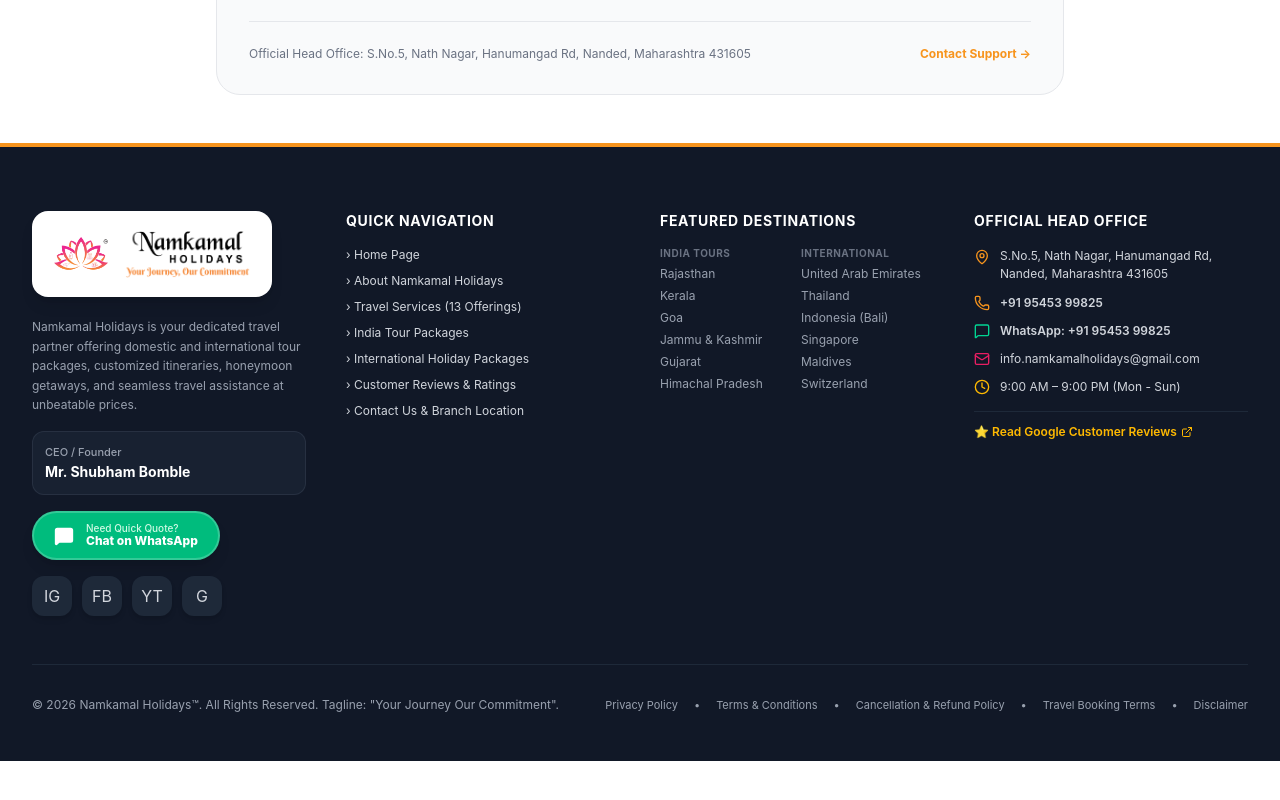
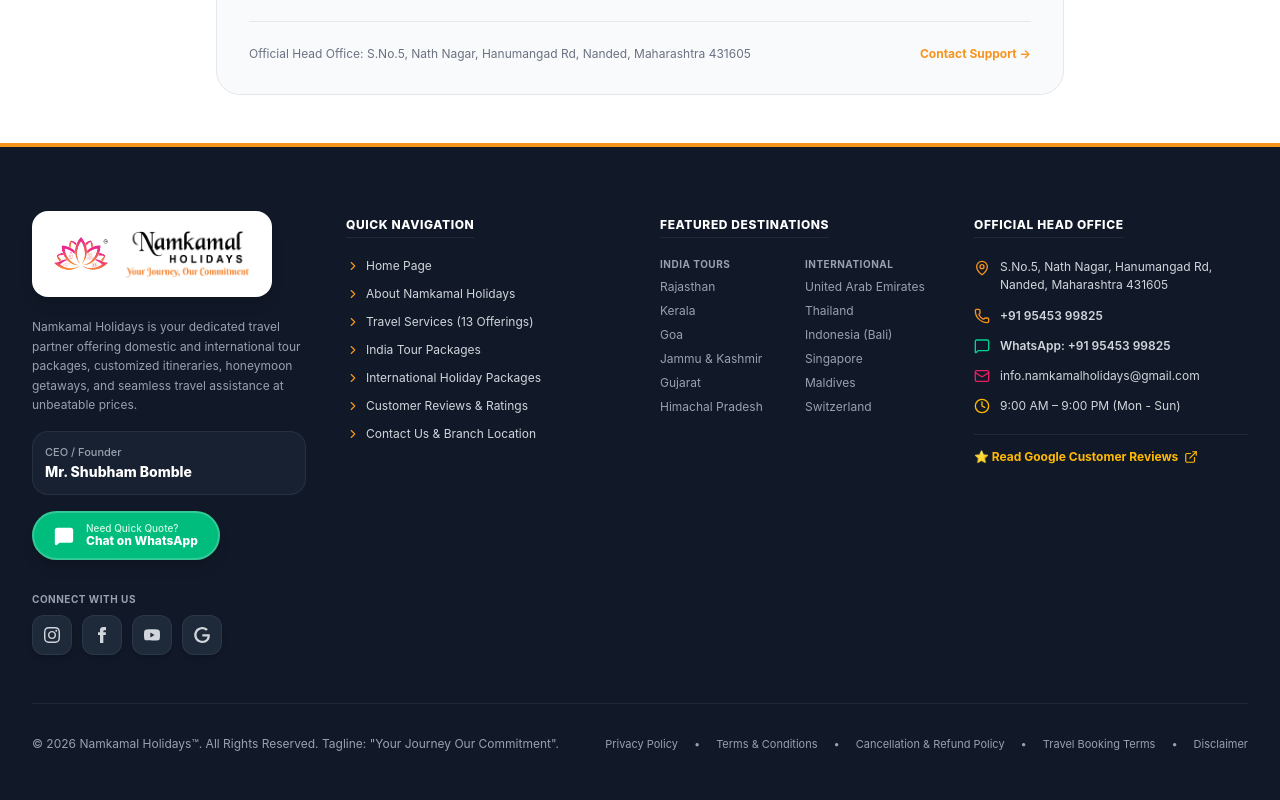
Before and after one commit to blazecodeprakhar/namkamal-holidays, a React (Vite) app: page /disclaimer in a window 1280 px wide. Shown: the part 787-1587 px from the top of the page. Before the commit the page ends 1548 px from the top, so only its background shows below. Built offline with nearby package versions, Linux system fonts and the light colour scheme.

Commit message:
Upgrade footer social media buttons to official high-res brand icons and perfect grid alignments

```diff
--- a/src/components/Footer.tsx
+++ b/src/components/Footer.tsx
@@ -1,6 +1,6 @@
 import React from 'react';
 import { Link } from 'react-router-dom';
-import { MapPin, Phone, Mail, Clock, MessageSquare, ExternalLink } from 'lucide-react';
+import { MapPin, Phone, Mail, Clock, MessageSquare, ExternalLink, ChevronRight } from 'lucide-react';
 import { COMPANY_INFO } from '../data/companyData';
 import { DOMESTIC_DESTINATIONS, INTERNATIONAL_DESTINATIONS } from '../data/destinations';
 
@@ -14,6 +14,7 @@
         <div className="grid grid-cols-1 md:grid-cols-2 lg:grid-cols-4 gap-10 pb-12 border-b border-gray-800">
 
           {/* Col 1: Brand & Founder */}
+          <div className="flex flex-col justify-between space-y-4">
             <div>
               <Link
                 to="/"
@@ -37,9 +38,9 @@
                 Namkamal Holidays is your dedicated travel partner offering domestic and international tour packages, customized itineraries, honeymoon getaways, and seamless travel assistance at unbeatable prices.
               </p>
 
-            <div className="bg-gray-800/60 p-3 rounded-xl border border-gray-700/50 mb-4">
+              <div className="bg-gray-800/60 p-3 rounded-2xl border border-gray-700/50 mb-4">
                 <span className="text-[11px] text-gray-400 block font-medium">CEO / Founder</span>
-              <span className="text-sm font-bold text-white flex items-center gap-1.5 mt-0.5">
+                <span className="text-sm font-extrabold text-white flex items-center gap-1.5 mt-0.5">
                   {COMPANY_INFO.founder}
                 </span>
               </div>
@@ -57,87 +58,110 @@
                   <span className="text-xs font-extrabold leading-tight">Chat on WhatsApp</span>
                 </div>
               </a>
+            </div>
 
-            {/* Social Media Channels */}
+            {/* Premium Social Media Icons Row */}
+            <div>
+              <span className="text-[10px] font-bold uppercase tracking-wider text-gray-400 block mb-2">Connect With Us</span>
               <div className="flex items-center gap-2.5">
+                {/* Instagram */}
                 <a
                   href={COMPANY_INFO.socials.instagram}
                   target="_blank"
                   rel="noopener noreferrer"
                   aria-label="Follow Namkamal Holidays on Instagram"
-                className="w-10 h-10 rounded-xl bg-gray-800 hover:bg-gradient-to-r hover:from-[#F7941D] hover:to-[#E91E63] text-gray-300 hover:text-white flex items-center justify-center transition-all duration-300 hover-lift hover:scale-110 shadow-md"
+                  title="Instagram @namkamal_holidays"
+                  className="w-10 h-10 rounded-xl bg-gray-800 border border-gray-700/60 hover:border-pink-500 hover:bg-gradient-to-tr hover:from-purple-600 hover:via-pink-500 hover:to-amber-500 text-gray-300 hover:text-white flex items-center justify-center transition-all duration-300 hover-lift hover:scale-110 shadow-md group"
                 >
-                IG
+                  <svg className="w-4 h-4 fill-current" viewBox="0 0 24 24">
+                    <path d="M12 2.163c3.204 0 3.584.012 4.85.07 3.252.148 4.771 1.691 4.919 4.919.058 1.265.069 1.645.069 4.849 0 3.205-.012 3.584-.069 4.849-.149 3.225-1.664 4.771-4.919 4.919-1.266.058-1.644.07-4.85.07-3.204 0-3.584-.012-4.849-.07-3.26-.149-4.771-1.699-4.919-4.92-.058-1.265-.07-1.644-.07-4.849 0-3.204.013-3.583.07-4.849.149-3.227 1.664-4.771 4.919-4.919 1.266-.057 1.645-.069 4.849-.069zm0-2.163c-3.259 0-3.667.014-4.947.072-4.358.2-6.78 2.618-6.98 6.98-.059 1.281-.073 1.689-.073 4.948 0 3.259.014 3.668.072 4.948.2 4.358 2.618 6.78 6.98 6.98 1.281.058 1.689.072 4.948.072 3.259 0 3.668-.014 4.948-.072 4.354-.2 6.782-2.618 6.979-6.98.059-1.28.073-1.689.073-4.948 0-3.259-.014-3.667-.072-4.947-.196-4.354-2.617-6.78-6.979-6.98-1.281-.059-1.69-.073-4.949-.073zm0 5.838c-3.403 0-6.162 2.759-6.162 6.162s2.759 6.163 6.162 6.163 6.162-2.759 6.162-6.163c0-3.403-2.759-6.162-6.162-6.162zm0 10.162c-2.209 0-4-1.79-4-4 0-2.209 1.791-4 4-4s4 1.791 4 4c0 2.21-1.791 4-4 4zm6.406-11.845c-.796 0-1.441.645-1.441 1.44s.645 1.44 1.441 1.44c.795 0 1.439-.645 1.439-1.44s-.644-1.44-1.439-1.44z"/>
+                  </svg>
                 </a>
+
+                {/* Facebook */}
                 <a
                   href={COMPANY_INFO.socials.facebook}
                   target="_blank"
                   rel="noopener noreferrer"
                   aria-label="Follow Namkamal Holidays on Facebook"
-                className="w-10 h-10 rounded-xl bg-gray-800 hover:bg-[#F7941D] text-gray-300 hover:text-white flex items-center justify-center transition-all duration-300 hover-lift hover:scale-110 shadow-md"
+                  title="Facebook Page"
+                  className="w-10 h-10 rounded-xl bg-gray-800 border border-gray-700/60 hover:border-blue-500 hover:bg-[#1877F2] text-gray-300 hover:text-white flex items-center justify-center transition-all duration-300 hover-lift hover:scale-110 shadow-md group"
                 >
-                FB
+                  <svg className="w-4 h-4 fill-current" viewBox="0 0 24 24">
+                    <path d="M9 8H6v4h3v12h5V12h3.642L18 8h-4V6.333C14 5.374 14.5 5 15.5 5H18V0h-3.808C10.592 0 9 1.583 9 4.615V8z"/>
+                  </svg>
                 </a>
+
+                {/* YouTube */}
                 <a
                   href={COMPANY_INFO.socials.youtube}
                   target="_blank"
                   rel="noopener noreferrer"
                   aria-label="Subscribe to Namkamal Holidays YouTube Channel"
-                className="w-10 h-10 rounded-xl bg-gray-800 hover:bg-red-600 text-gray-300 hover:text-white flex items-center justify-center transition-all duration-300 hover-lift hover:scale-110 shadow-md"
+                  title="YouTube Channel"
+                  className="w-10 h-10 rounded-xl bg-gray-800 border border-gray-700/60 hover:border-red-500 hover:bg-[#FF0000] text-gray-300 hover:text-white flex items-center justify-center transition-all duration-300 hover-lift hover:scale-110 shadow-md group"
                 >
-                YT
+                  <svg className="w-4 h-4 fill-current" viewBox="0 0 24 24">
+                    <path d="M23.498 6.186a3.016 3.016 0 0 0-2.122-2.136C19.505 3.545 12 3.545 12 3.545s-7.505 0-9.377.505A3.017 3.017 0 0 0 .502 6.186C0 8.07 0 12 0 12s0 3.93.502 5.814a3.016 3.016 0 0 0 2.122 2.136c1.871.505 9.376.505 9.376.505s7.505 0 9.377-.505a3.015 3.015 0 0 0 2.122-2.136C24 15.93 24 12 24 12s0-3.93-.502-5.814zM9.545 15.568V8.432L15.818 12l-6.273 3.568z"/>
+                  </svg>
                 </a>
+
+                {/* Google Reviews Profile */}
                 <a
                   href={COMPANY_INFO.socials.googleBusiness}
                   target="_blank"
                   rel="noopener noreferrer"
                   aria-label="Visit Namkamal Holidays on Google Business Profile"
-                className="w-10 h-10 rounded-xl bg-gray-800 hover:bg-emerald-600 text-gray-300 hover:text-white flex items-center justify-center transition-all duration-300 hover-lift hover:scale-110 shadow-md"
+                  title="Google Business Reviews"
+                  className="w-10 h-10 rounded-xl bg-gray-800 border border-gray-700/60 hover:border-amber-400 hover:bg-gradient-to-r hover:from-[#F7941D] hover:to-[#E91E63] text-gray-300 hover:text-white flex items-center justify-center transition-all duration-300 hover-lift hover:scale-110 shadow-md group"
                 >
-                G
+                  <svg className="w-4 h-4 fill-current" viewBox="0 0 24 24">
+                    <path d="M12.48 10.92v3.28h7.84c-.24 1.84-.853 3.187-1.787 4.133-1.147 1.147-2.933 2.4-6.053 2.4-4.827 0-8.6-3.893-8.6-8.72s3.773-8.72 8.6-8.72c2.6 0 4.507 1.027 5.907 2.347l2.307-2.307C18.747 1.44 16.013 0 12.48 0 5.867 0 .307 5.387.307 12s5.56 12 12.173 12c3.573 0 6.267-1.173 8.373-3.36 2.16-2.16 2.84-5.213 2.84-7.667 0-.76-.053-1.467-.173-2.053H12.48z"/>
+                  </svg>
                 </a>
+              </div>
             </div>
           </div>
 
           {/* Col 2: Quick Links & Services */}
           <div>
-            <h3 className="text-sm font-bold text-white uppercase tracking-wider mb-4 text-[#F7941D]">
+            <h3 className="text-xs font-extrabold text-white uppercase tracking-wider mb-5 text-[#F7941D] pb-1 border-b border-gray-800 inline-block">
               Quick Navigation
             </h3>
-            <ul className="space-y-2.5 text-xs">
+            <ul className="space-y-3 text-xs">
               <li>
-                <Link to="/" className="hover:text-[#F7941D] transition-colors flex items-center gap-1.5">
-                  › Home Page
+                <Link to="/" className="hover:text-[#F7941D] transition-colors flex items-center gap-1.5 group">
+                  <ChevronRight className="w-3.5 h-3.5 text-[#F7941D] group-hover:translate-x-1 transition-transform" /> Home Page
                 </Link>
               </li>
               <li>
-                <Link to="/about" className="hover:text-[#F7941D] transition-colors flex items-center gap-1.5">
-                  › About Namkamal Holidays
+                <Link to="/about" className="hover:text-[#F7941D] transition-colors flex items-center gap-1.5 group">
+                  <ChevronRight className="w-3.5 h-3.5 text-[#F7941D] group-hover:translate-x-1 transition-transform" /> About Namkamal Holidays
                 </Link>
               </li>
               <li>
-                <Link to="/services" className="hover:text-[#F7941D] transition-colors flex items-center gap-1.5">
-                  › Travel Services (13 Offerings)
+                <Link to="/services" className="hover:text-[#F7941D] transition-colors flex items-center gap-1.5 group">
+                  <ChevronRight className="w-3.5 h-3.5 text-[#F7941D] group-hover:translate-x-1 transition-transform" /> Travel Services (13 Offerings)
                 </Link>
               </li>
               <li>
-                <Link to="/destinations/domestic" className="hover:text-[#F7941D] transition-colors flex items-center gap-1.5">
-                  › India Tour Packages
+                <Link to="/destinations/domestic" className="hover:text-[#F7941D] transition-colors flex items-center gap-1.5 group">
+                  <ChevronRight className="w-3.5 h-3.5 text-[#F7941D] group-hover:translate-x-1 transition-transform" /> India Tour Packages
                 </Link>
               </li>
               <li>
-                <Link to="/destinations/international" className="hover:text-[#F7941D] transition-colors flex items-center gap-1.5">
-                  › International Holiday Packages
+                <Link to="/destinations/international" className="hover:text-[#F7941D] transition-colors flex items-center gap-1.5 group">
+                  <ChevronRight className="w-3.5 h-3.5 text-[#F7941D] group-hover:translate-x-1 transition-transform" /> International Holiday Packages
                 </Link>
               </li>
               <li>
-                <Link to="/reviews" className="hover:text-[#F7941D] transition-colors flex items-center gap-1.5">
-                  › Customer Reviews & Ratings
+                <Link to="/reviews" className="hover:text-[#F7941D] transition-colors flex items-center gap-1.5 group">
+                  <ChevronRight className="w-3.5 h-3.5 text-[#F7941D] group-hover:translate-x-1 transition-transform" /> Customer Reviews & Ratings
                 </Link>
               </li>
               <li>
-                <Link to="/contact" className="hover:text-[#F7941D] transition-colors flex items-center gap-1.5">
-                  › Contact Us & Branch Location
+                <Link to="/contact" className="hover:text-[#F7941D] transition-colors flex items-center gap-1.5 group">
+                  <ChevronRight className="w-3.5 h-3.5 text-[#F7941D] group-hover:translate-x-1 transition-transform" /> Contact Us & Branch Location
                 </Link>
               </li>
             </ul>
@@ -145,16 +169,16 @@
 
           {/* Col 3: Popular Destinations */}
           <div>
-            <h3 className="text-sm font-bold text-white uppercase tracking-wider mb-4 text-[#E91E63]">
+            <h3 className="text-xs font-extrabold text-white uppercase tracking-wider mb-5 text-[#E91E63] pb-1 border-b border-gray-800 inline-block">
               Featured Destinations
             </h3>
-            <div className="grid grid-cols-2 gap-2 text-xs">
+            <div className="grid grid-cols-2 gap-4 text-xs">
               <div>
-                <span className="text-[10px] font-bold uppercase tracking-wider text-gray-500 block mb-1.5">India Tours</span>
-                <ul className="space-y-1.5 text-gray-400">
+                <span className="text-[10px] font-bold uppercase tracking-wider text-gray-400 block mb-2">India Tours</span>
+                <ul className="space-y-2 text-gray-400">
                   {DOMESTIC_DESTINATIONS.map(d => (
                     <li key={d.id}>
-                      <Link to={`/destinations/domestic/${d.id}`} className="hover:text-[#F7941D] transition-colors">
+                      <Link to={`/destinations/domestic/${d.id}`} className="hover:text-[#F7941D] transition-colors block">
                         {d.name}
                       </Link>
                     </li>
@@ -162,11 +186,11 @@
                 </ul>
               </div>
               <div>
-                <span className="text-[10px] font-bold uppercase tracking-wider text-gray-500 block mb-1.5">International</span>
-                <ul className="space-y-1.5 text-gray-400">
+                <span className="text-[10px] font-bold uppercase tracking-wider text-gray-400 block mb-2">International</span>
+                <ul className="space-y-2 text-gray-400">
                   {INTERNATIONAL_DESTINATIONS.map(d => (
                     <li key={d.id}>
-                      <Link to={`/destinations/international/${d.id}`} className="hover:text-[#E91E63] transition-colors">
+                      <Link to={`/destinations/international/${d.id}`} className="hover:text-[#E91E63] transition-colors block">
                         {d.name}
                       </Link>
                     </li>
@@ -178,10 +202,10 @@
 
           {/* Col 4: Official Contact Information */}
           <div>
-            <h3 className="text-sm font-bold text-white uppercase tracking-wider mb-4 text-emerald-400">
+            <h3 className="text-xs font-extrabold text-white uppercase tracking-wider mb-5 text-emerald-400 pb-1 border-b border-gray-800 inline-block">
               Official Head Office
             </h3>
-            <ul className="space-y-3 text-xs">
+            <ul className="space-y-3.5 text-xs">
               <li className="flex items-start gap-2.5">
                 <MapPin className="w-4 h-4 text-[#F7941D] shrink-0 mt-0.5" />
                 <span className="text-gray-300 leading-normal">{COMPANY_INFO.address}</span>
@@ -214,14 +238,14 @@
               </li>
             </ul>
 
-            <div className="mt-4 pt-3 border-t border-gray-800">
+            <div className="mt-5 pt-3.5 border-t border-gray-800">
               <a
                 href={COMPANY_INFO.socials.reviews}
                 target="_blank"
                 rel="noopener noreferrer"
-                className="text-xs text-amber-400 hover:underline flex items-center gap-1 font-semibold"
+                className="text-xs text-amber-400 hover:text-amber-300 transition-colors flex items-center gap-1.5 font-bold"
               >
-                ⭐ Read Google Customer Reviews <ExternalLink className="w-3 h-3" />
+                ⭐ Read Google Customer Reviews <ExternalLink className="w-3.5 h-3.5" />
               </a>
             </div>
           </div>
```
Lines whose indentation alone changed are shown as unchanged.
